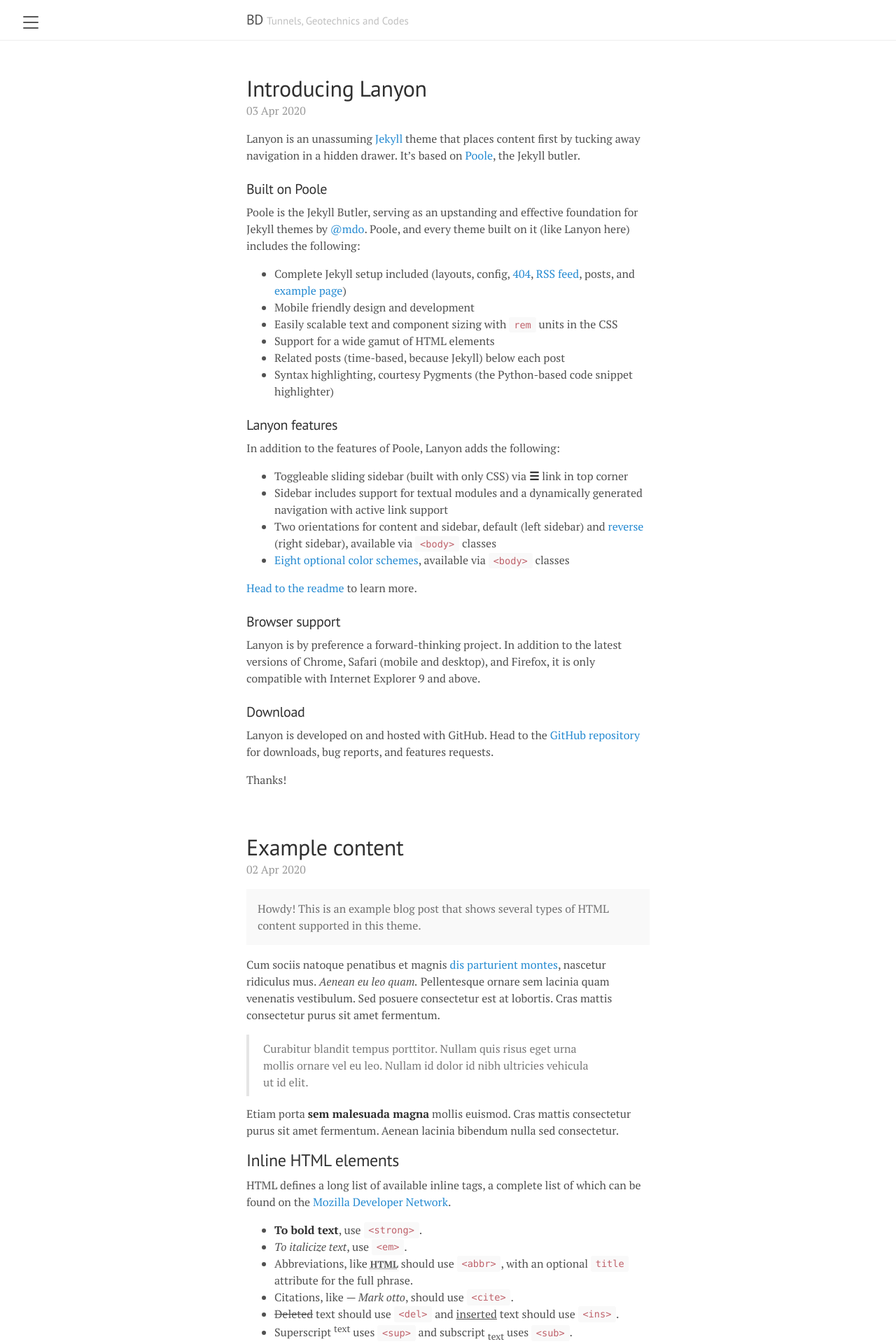
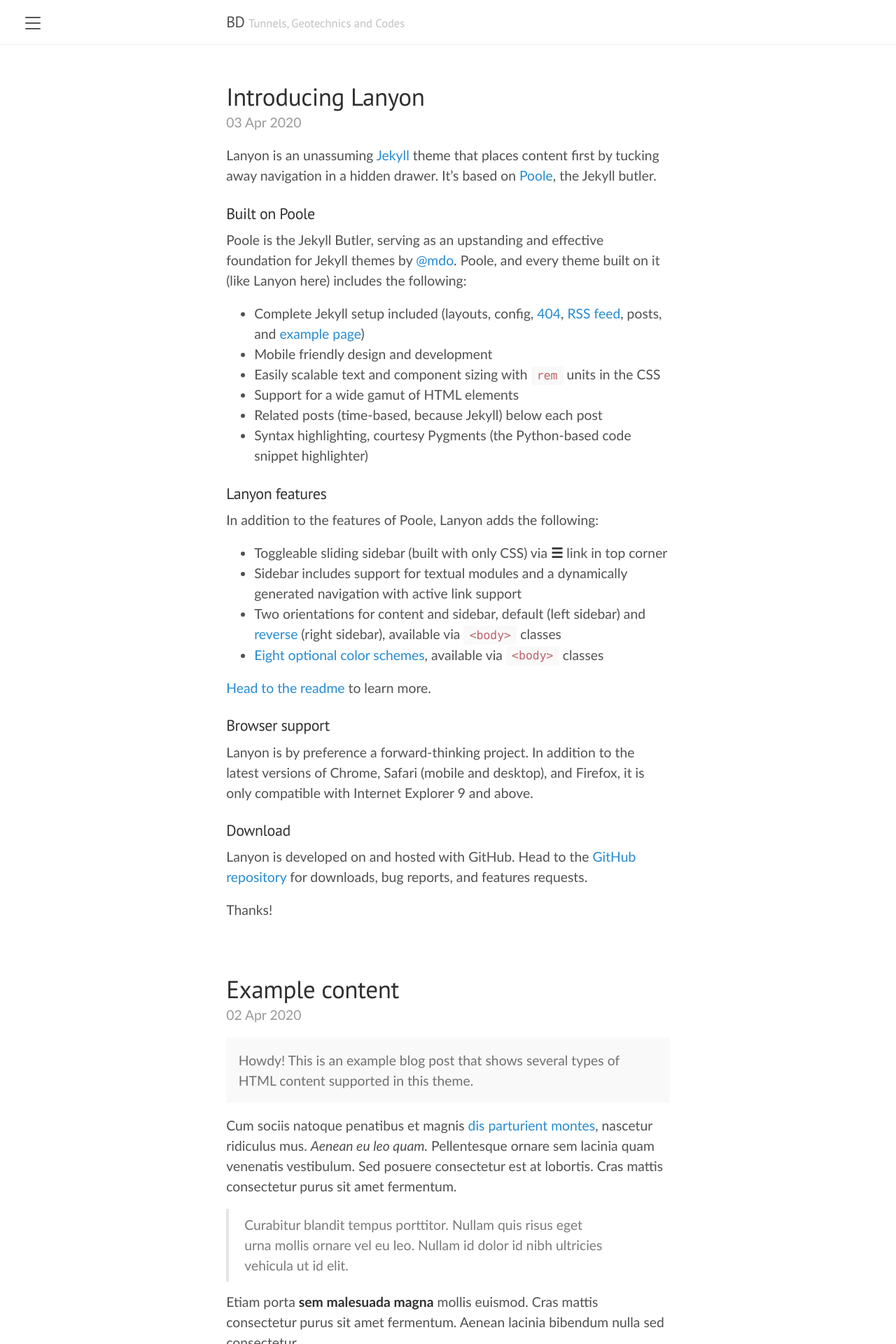
Before and after one commit to hdoer/berkdemir.github.io, a Jekyll site: the page built from index.html, in a window 1280 px wide. Shown: the top 1920 px of the page at 70% size. Built offline with Jekyll 4.4.1, drawn with Linux system fonts in a browser that asks for light colours; the list of posts is cut into pages by our own code.

Commit message:
Update lanyon.css

```diff
--- a/public/css/lanyon.css
+++ b/public/css/lanyon.css
@@ -38,11 +38,11 @@
 html,
 body {
   overflow-x: hidden;
-  font-size: 1rem;
+  font-size: 1.1rem;
 }
 
 html {
-  font-family: "PT Serif", Georgia, "Times New Roman", serif;
+  font-family: "Calibri","PT Serif", Georgia, "Times New Roman", serif;
 }
 
 h1, h2, h3, h4, h5, h6 {
@@ -78,7 +78,7 @@ h1, h2, h3, h4, h5, h6 {
 }
 @media (min-width: 38em) {
   .container {
-    max-width: 32rem;
+    max-width: 45rem;
   }
 }
 @media (min-width: 56em) {
```
